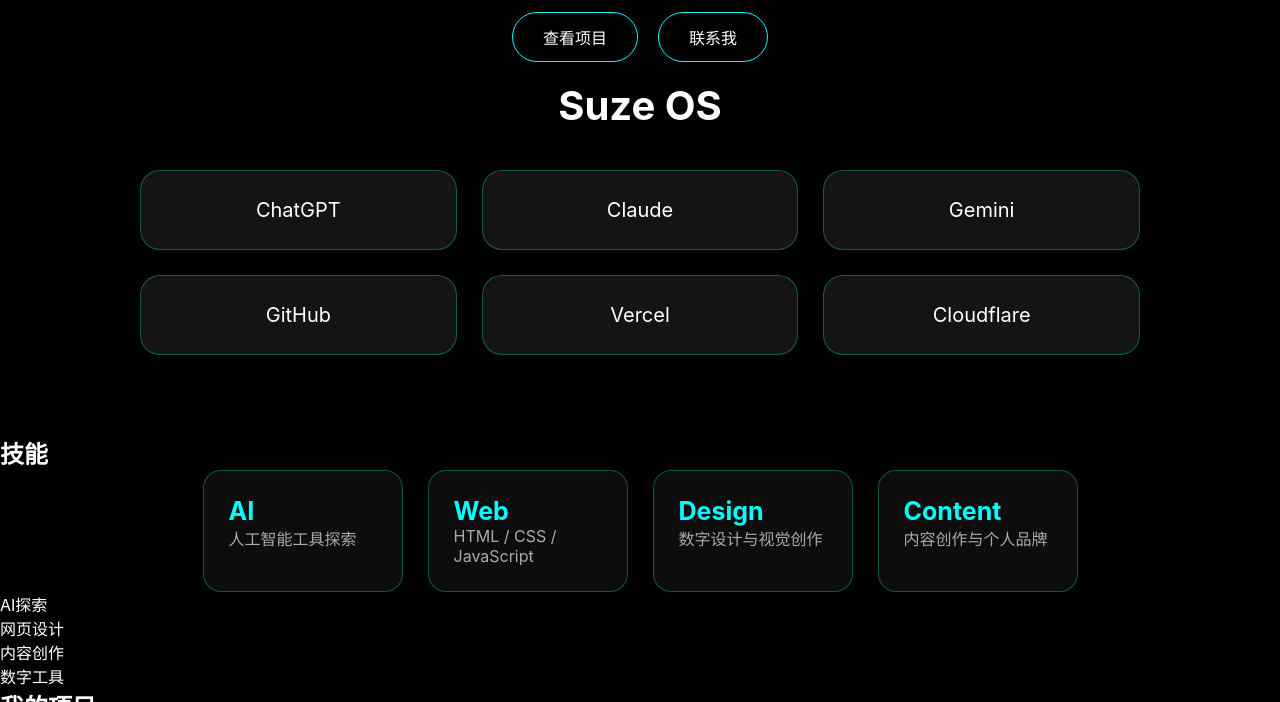
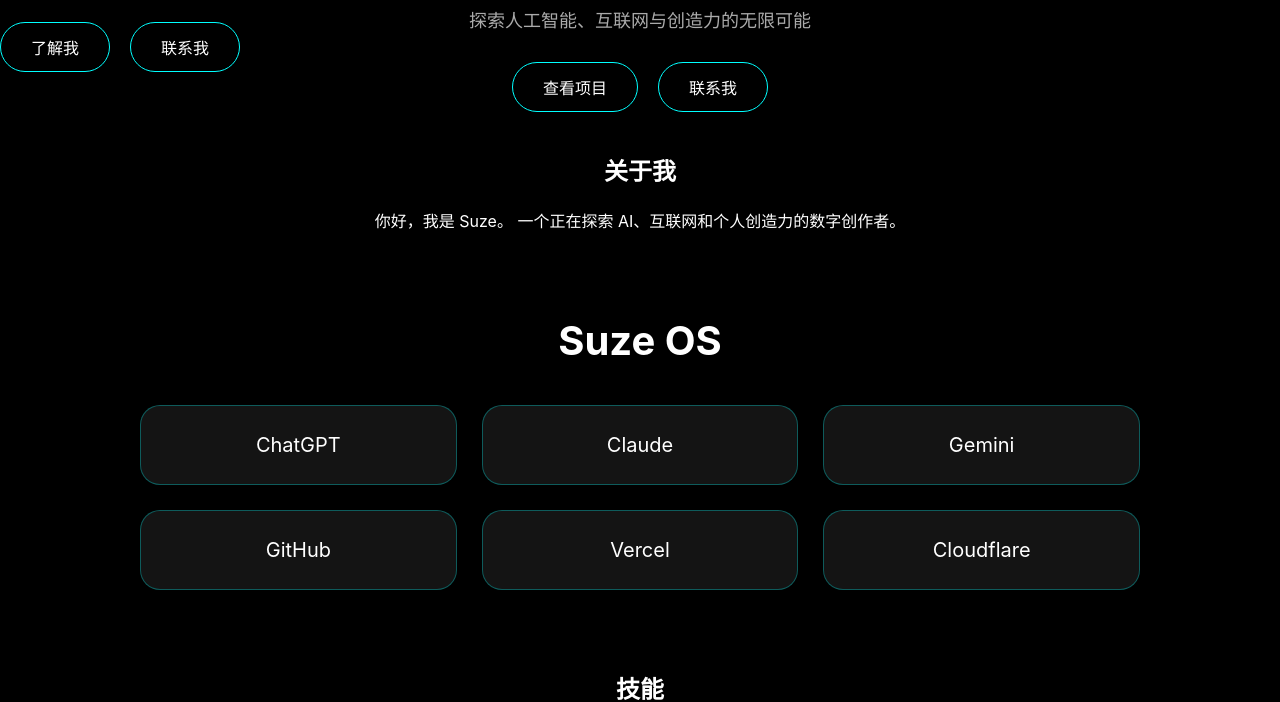
Before and after one commit to Fe1ix01/my-personal-website, a plain HTML site: page 我的个人网站/index.html in a window 1280 px wide. Shown: the part 1860-2562 px from the top of the page. Drawn offline with Linux system fonts and the light colour scheme.

Commit message:
Update style.css

```diff
--- a/我的个人网站/style.css
+++ b/我的个人网站/style.css
@@ -632,3 +632,34 @@ grid-template-columns:1fr;
 }
 
 }
+/* 页面区域统一居中修复 */
+
+section {
+
+    width:90%;
+
+    max-width:1000px;
+
+    margin:80px auto;
+
+}
+
+
+#about,
+#os,
+#skills,
+#projects,
+#contact {
+
+    text-align:center;
+
+}
+#about p {
+
+    max-width:700px;
+
+    margin:20px auto;
+
+    line-height:1.8;
+
+}
```
